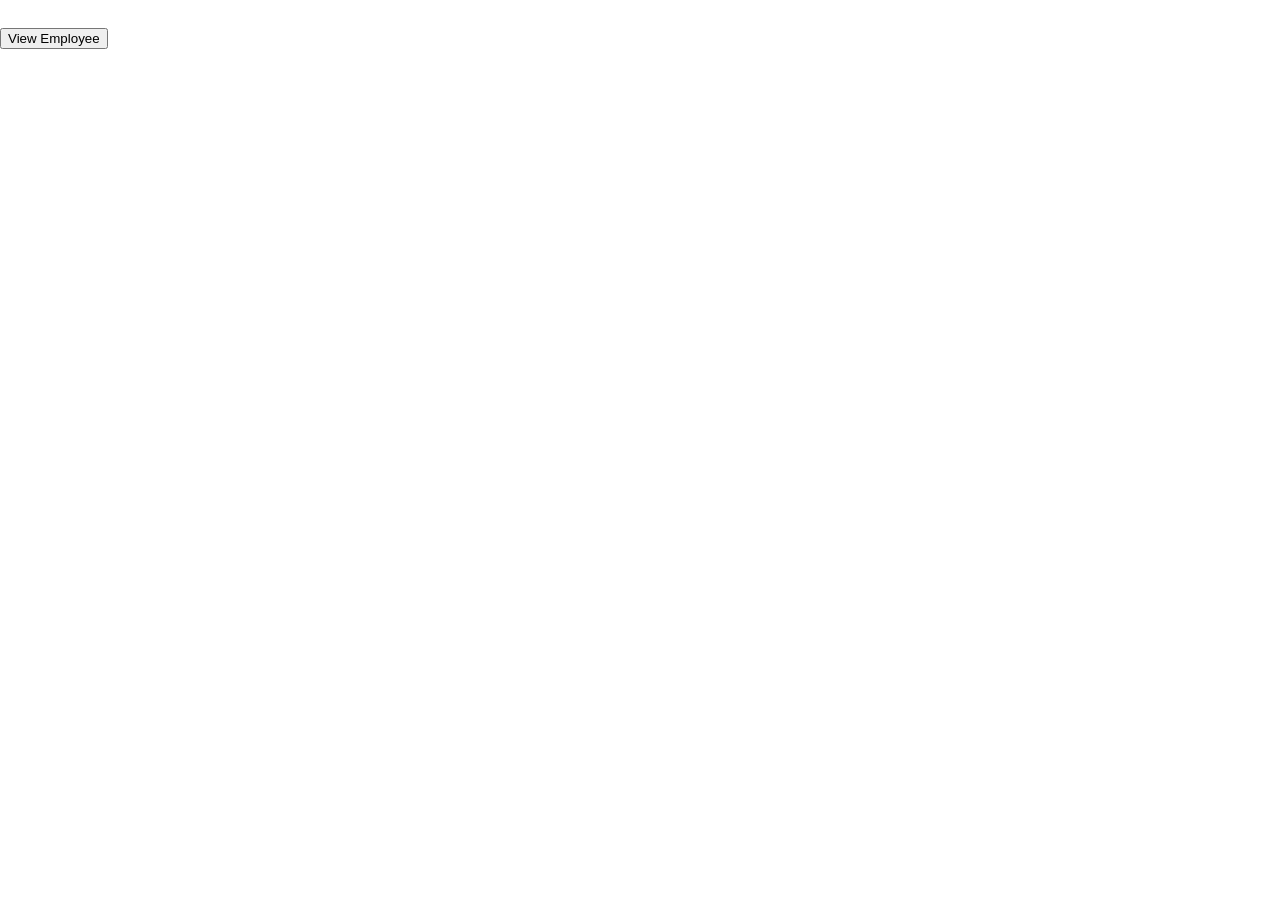
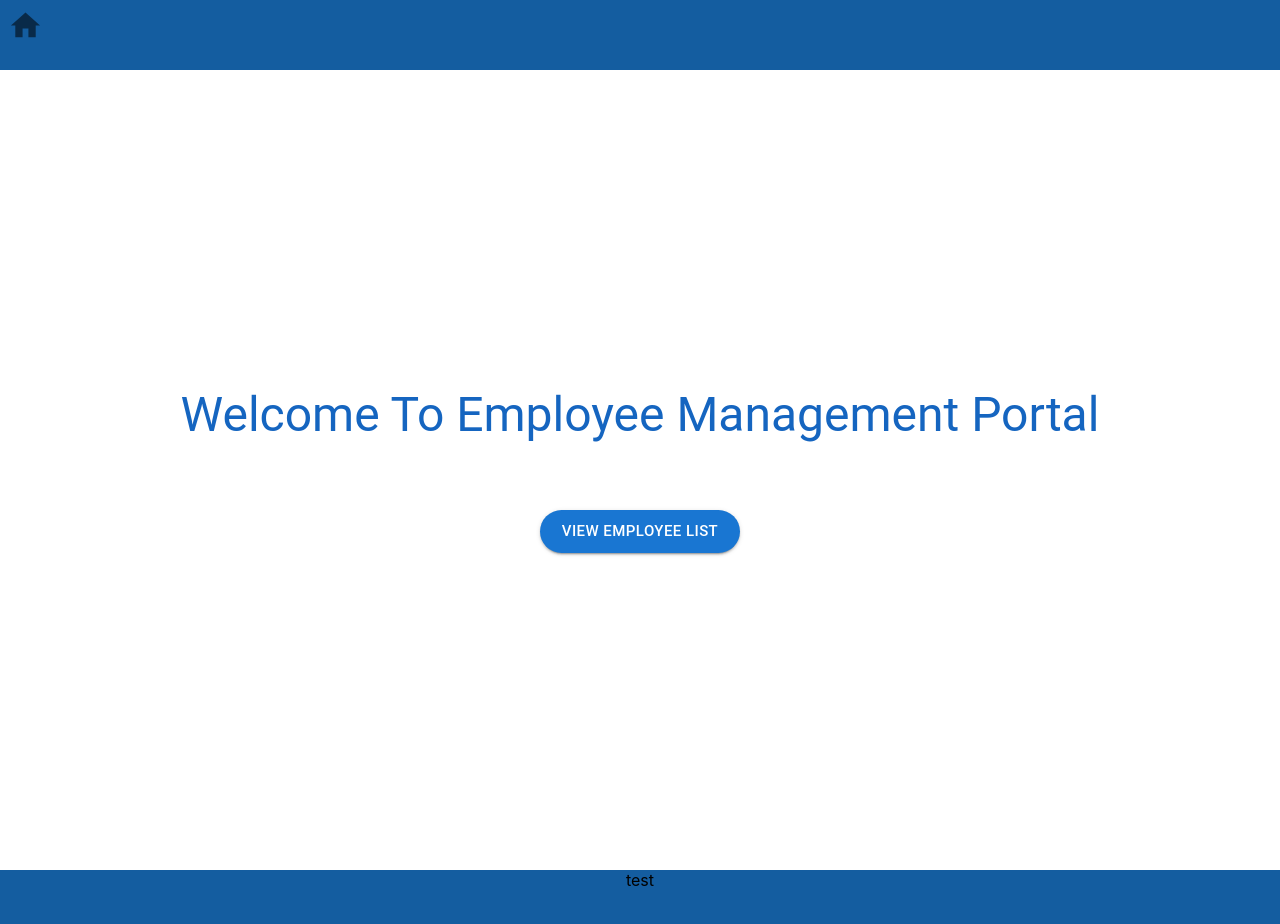
Before and after one commit to NAVODYA123/front-end-emp-mgmt-app, a Next.js app: page / in a window 1280 px wide. Shown: the top 924 px of the page. Before the commit the page ends 800 px from the top, so only its background shows below. Built offline with nearby package versions, Linux system fonts and the light colour scheme.

Commit message:
Implement  ui design of landing page and header

```diff
--- a/pages/_app.tsx
+++ b/pages/_app.tsx
@@ -8,9 +8,9 @@ import Footer from '../src/components/footer/Footer'
 export default function App({ Component, pageProps }: AppProps) {
   return (
     <Provider store={store}>
-
+     <Header/>
       <Component {...pageProps} />
-
+      <Footer/>
     </Provider>
   )
 }
--- a/pages/employee/add.tsx
+++ b/pages/employee/add.tsx
@@ -111,7 +111,7 @@ const AddNewEmployee = () => {
           </Button>
 
           <TextField
-            error={errorMesseges?.firstName.length===0}
+            error={errorMesseges?.firstName.length!==0}
             sx={{ width: '60%' }}
             required
             id='standard-basic'
@@ -121,7 +121,7 @@ const AddNewEmployee = () => {
             onChange={(e) => setfirstName(e?.target.value)}
           />
           <TextField
-           error={errorMesseges?.lastName.length===0}
+           error={errorMesseges?.lastName.length!==0}
             sx={{ width: '60%' }}
             required
             id='standard-basic'
@@ -132,7 +132,7 @@ const AddNewEmployee = () => {
           />
 
           <TextField
-           error={errorMesseges?.email.length===0}
+           error={errorMesseges?.email.length!==0}
             sx={{ width: '60%' }}
             required
             id='standard-basic'
--- a/pages/index.tsx
+++ b/pages/index.tsx
@@ -2,15 +2,29 @@ import Head from 'next/head'
 import Image from 'next/image'
 import styles from '../styles/Home.module.css'
 import ViewEmployee from './employee/list'
-import Link from 'next/link';
+import Link from 'next/link'
+import Box from '@mui/material/Box'
+import Button from '@mui/material/Button';
+import Typography from '@mui/material/Typography'
+import { capitalize } from '@mui/material'
+import { borderRadius } from '@mui/system'
 
 export default function Home() {
+  return (
+    <>
+      <Box sx={{ display: 'flex', flexDirection: 'row', justifyContent:'center', alignItems:'center',width: '100%', height:'100vh' }}>
+      <Box sx={{ display: 'flex', flexDirection: 'column', justifyContent:'space-evenly', alignItems:'center',height:'300px'}}>
+
+        <Typography variant='h3' color='primary.dark' sx={{textTransform:'capitalize'}}>Welcome to employee management portal</Typography>
+
+        <Link href='employee/list'><Button variant="contained"  size="large" sx={{ borderRadius:8}}>
+
+         View Employee List
+        </Button></Link>
 
 
-  return (<>
-  <h2>
-        <button><Link href="employee/viewemployee">View Employee</Link></button>
-      </h2>
-  {/* <ViewEmployee/> */}
-  </>)
+        </Box>
+      </Box>
+    </>
+  )
 }
--- a/src/components/ListCard.tsx
+++ b/src/components/ListCard.tsx
@@ -11,6 +11,7 @@ import EditRoundedIcon from '@mui/icons-material/EditRounded'
 // import { MarginRounded } from '@mui/icons-material'
 import { shadows } from '@mui/system'
 import IconButton from '@mui/material/IconButton'
+import Link from 'next/link'
 
 const ListCard = ({ empData }: Props) => {
   return (
@@ -41,12 +42,14 @@ const ListCard = ({ empData }: Props) => {
       <Box sx={{ width: '10%' }}>{empData.gender ==='M' ? 'Male' : 'Female'}</Box>
       <Box sx={{ width: '10%' }}>
 
-      <IconButton >
+      <IconButton>
         <DeleteIcon fontSize="medium"/>
         </IconButton>
+        <Link href={"/employee/edit/"+ empData.id} passHref >
         <IconButton >
         <EditRoundedIcon fontSize="medium"/>
         </IconButton>
+        </Link>
       </Box>
     </Box>
   )
--- a/src/components/header/Header.tsx
+++ b/src/components/header/Header.tsx
@@ -1,16 +1,28 @@
 import Box from '@mui/material/Box'
 import Typography from '@mui/material/Typography'
+import IconButton from '@mui/material/IconButton'
+import HomeIcon from '@mui/icons-material/Home'
+import Link from 'next/link'
 
-const Header = () =>{
-
-    return(<Box sx={{ width:'100%',
-    height: 70,
-    display: 'flex',
-    flexDirection: 'row',
-    justifyContent: 'space-evenly',
-    backgroundColor:'#145DA0'
-    }}>test</Box>)
-
+const Header = () => {
+  return (
+    <Box
+      sx={{
+        width: '100%',
+        height: 70,
+        display: 'flex',
+        flexDirection: 'row',
+        justifyContent: 'flex-start',
+        backgroundColor: '#145DA0',
+      }}
+    >
+         <Link href='/'>
+      <IconButton>
+        <HomeIcon fontSize='large'/>
+      </IconButton>
+      </Link>
+    </Box>
+  )
 }
 
 export default Header
```
Also changed, not shown: pages/employee/edit/[id].tsx (+47 -3 lines), pages/employee/list.tsx (+10 -3 lines), services/restservices.ts (+27 -9 lines), src/components/GridCard.tsx (+18 -13 lines).
